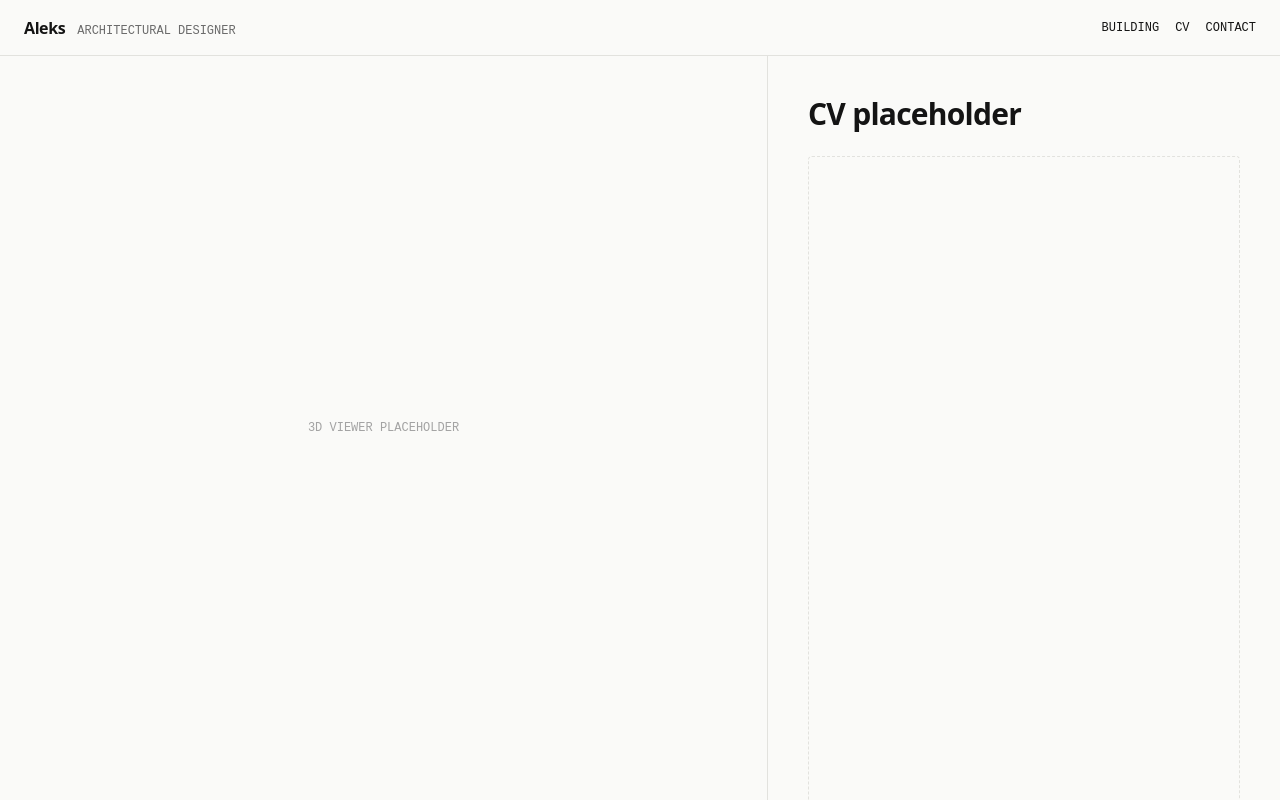
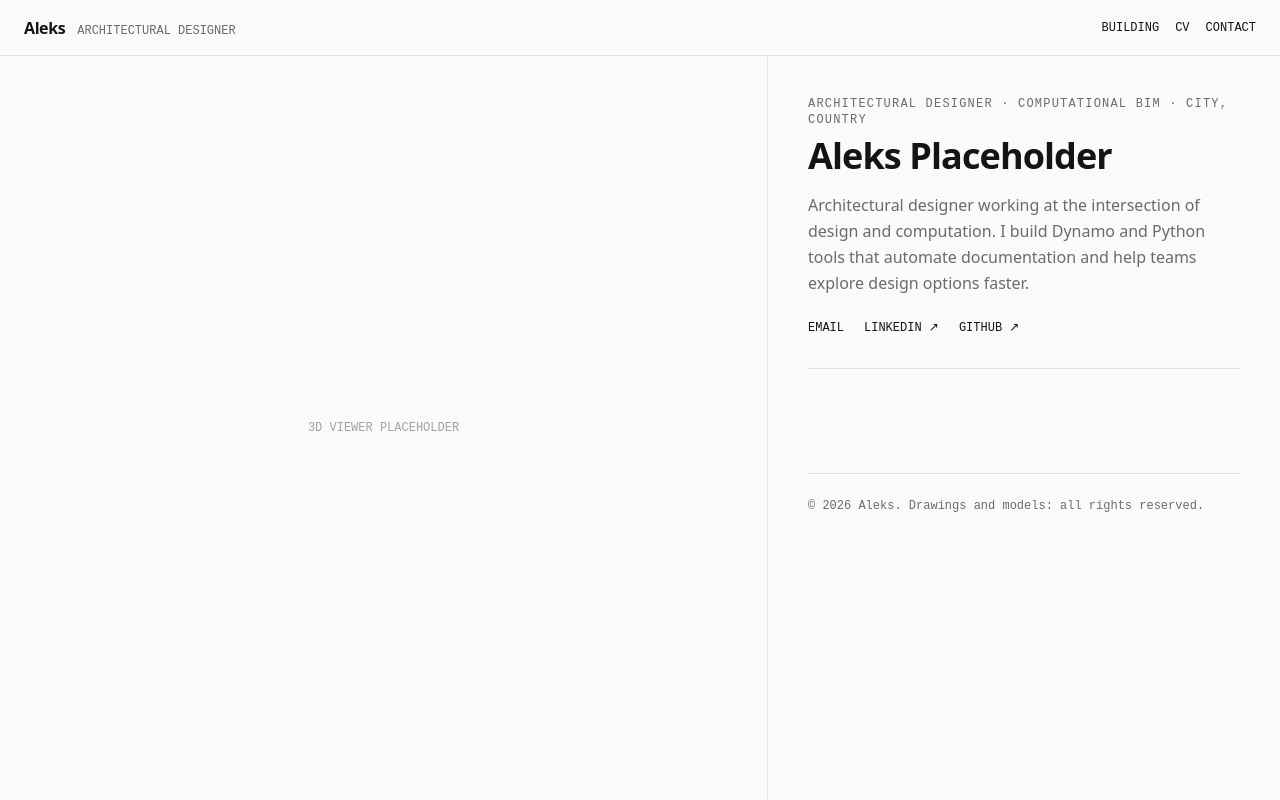
Before and after one commit to al-tsik/al-tsik.github.io, a React (Vite) app: page / in a window 1280 px wide. Shown: the top 800 px of the page. Built offline with nearby package versions, Linux system fonts and the light colour scheme.

Commit message:
feat(cv): add profile hero
Name, role, location, summary and contact links at the top of the CV
column. Components receive content via props; App is the only place
that imports content, which keeps components reusable and testable.

```diff
--- a/src/App.tsx
+++ b/src/App.tsx
@@ -1,6 +1,8 @@
 import { SiteFooter } from './components/layout/SiteFooter'
 import { SiteHeader } from './components/layout/SiteHeader'
 import { SplitLayout } from './components/layout/SplitLayout'
+import { profile } from './content'
+import { ProfileHero } from './features/cv/ProfileHero'
 
 function App() {
   return (
@@ -14,8 +16,7 @@ function App() {
         }
       >
         <main id="cv" className="py-10">
-          <h1 className="text-3xl font-semibold tracking-tight">CV placeholder</h1>
-          <div className="mt-6 h-[150vh] rounded border border-dashed border-line" />
+          <ProfileHero profile={profile} />
         </main>
         <SiteFooter />
       </SplitLayout>
--- /dev/null
+++ b/src/features/cv/ProfileHero.tsx
@@ -0,0 +1,40 @@
+import type { Profile } from '../../content/schema'
+
+type ProfileHeroProps = {
+  profile: Profile
+}
+
+export function ProfileHero({ profile }: ProfileHeroProps) {
+  return (
+    <header className="border-b border-line pb-8">
+      <p className="font-mono text-xs tracking-widest text-ink-muted uppercase">
+        {profile.role} · {profile.location}
+      </p>
+      <h1 className="mt-2 text-4xl font-semibold tracking-tight">{profile.name}</h1>
+      <p className="mt-4 max-w-prose leading-relaxed text-ink-muted">{profile.summary}</p>
+
+      <ul className="mt-6 flex flex-wrap gap-x-5 gap-y-2 font-mono text-xs uppercase">
+        <li>
+          <a
+            href={`mailto:${profile.email}`}
+            className="underline-offset-4 hover:text-accent hover:underline"
+          >
+            Email
+          </a>
+        </li>
+        {profile.links.map((link) => (
+          <li key={link.url}>
+            <a
+              href={link.url}
+              target="_blank"
+              rel="noreferrer"
+              className="underline-offset-4 hover:text-accent hover:underline"
+            >
+              {link.label} ↗
+            </a>
+          </li>
+        ))}
+      </ul>
+    </header>
+  )
+}
```
